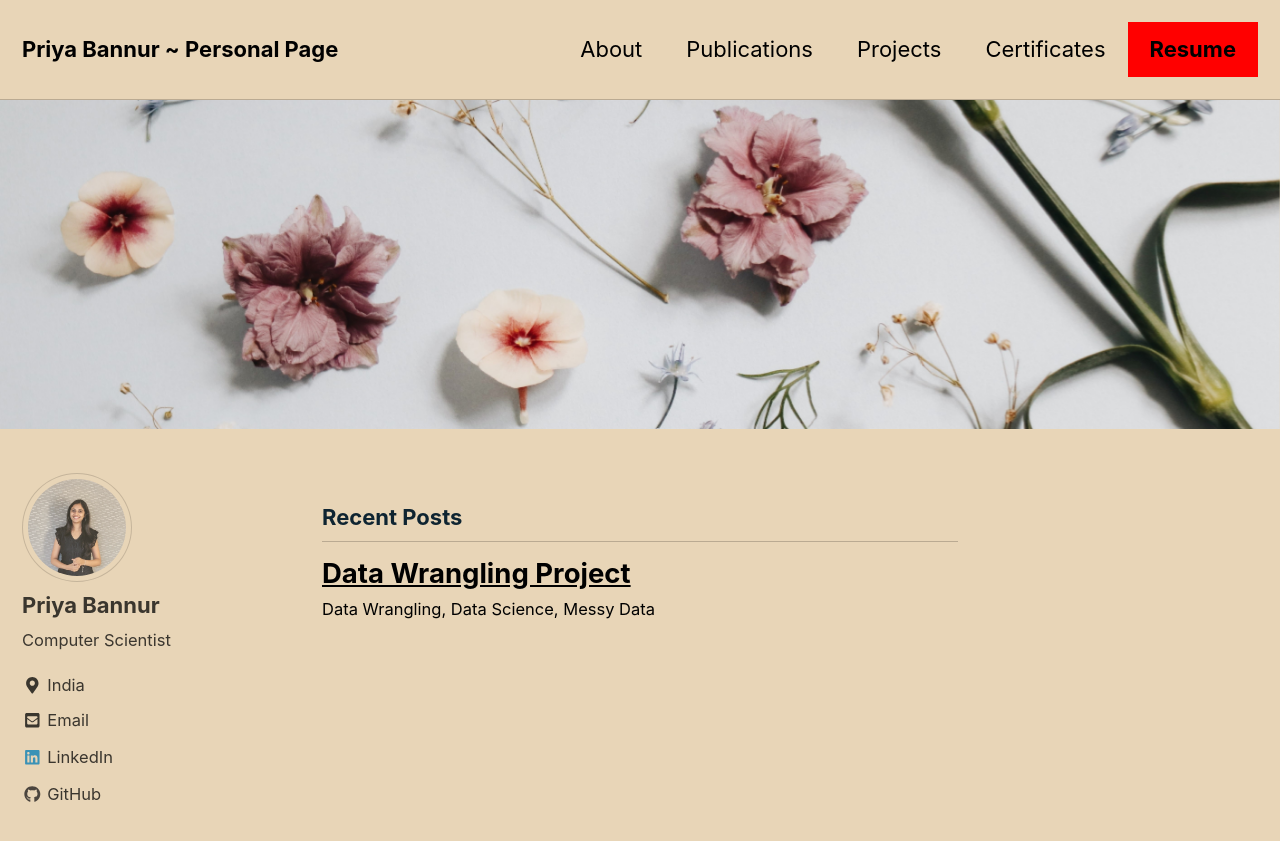
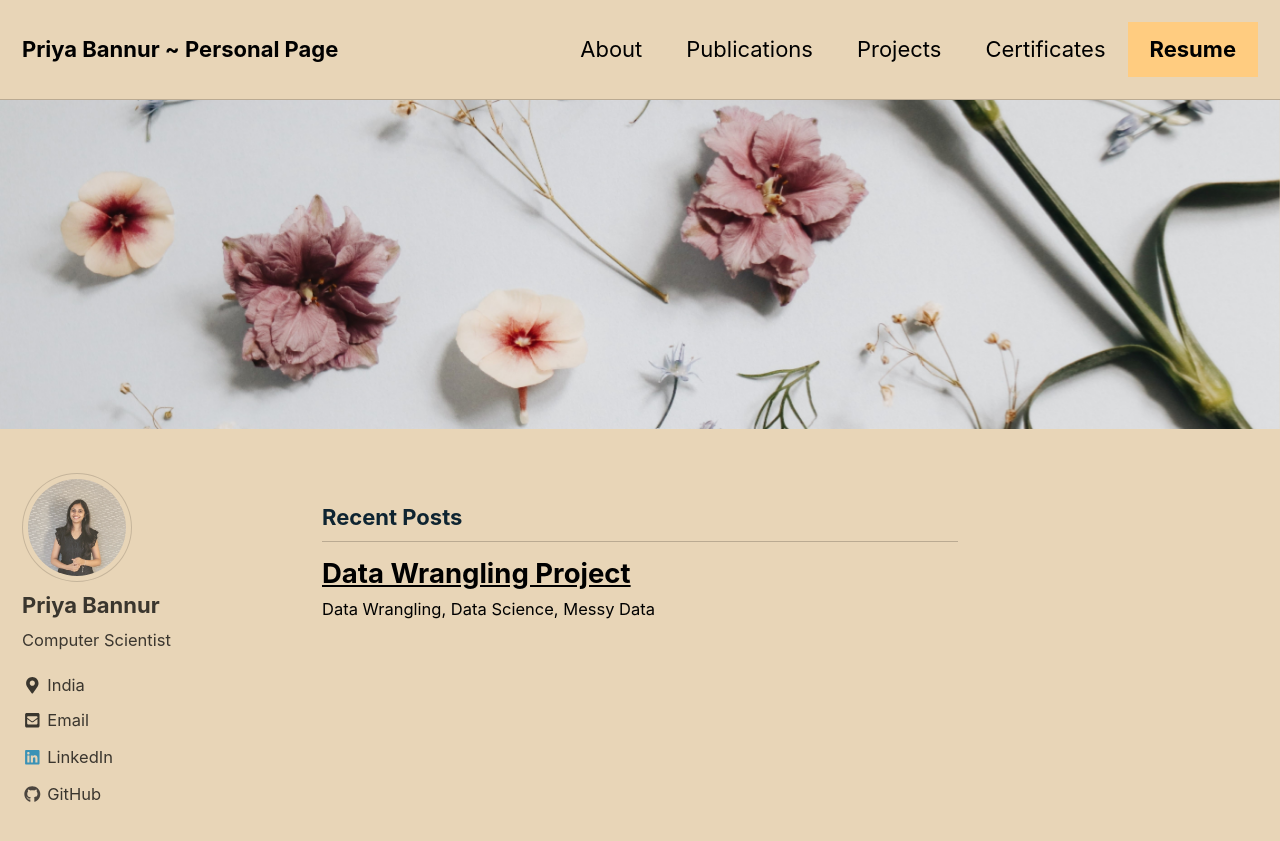
Before and after one commit to Priya-SB/Priya-SB.github.io, a Jekyll site: the page built from index.html, in a window 1280 px wide and 900 px high. Shown: the top 841 px of the window. Built offline with Jekyll 4.4.1, drawn with Linux system fonts in a browser that asks for light colours; nearby versions of some CDN libraries; the list of posts is cut into pages by our own code.

Commit message:
Update masthead.html

```diff
--- a/_includes/masthead.html
+++ b/_includes/masthead.html
@@ -15,7 +15,7 @@
             </li>
           {% endfor %}
         </ul>
-        <span style="background-color: #FF0000"><a href="PriyaBannur.pdf"><b>Resume</b></a></span>
+        <span style="background-color: #ffcc80"><a href="PriyaBannur.pdf"><b>Resume</b></a></span>
 
         {% if site.search == true %}
         <button class="search__toggle" type="button">
```
